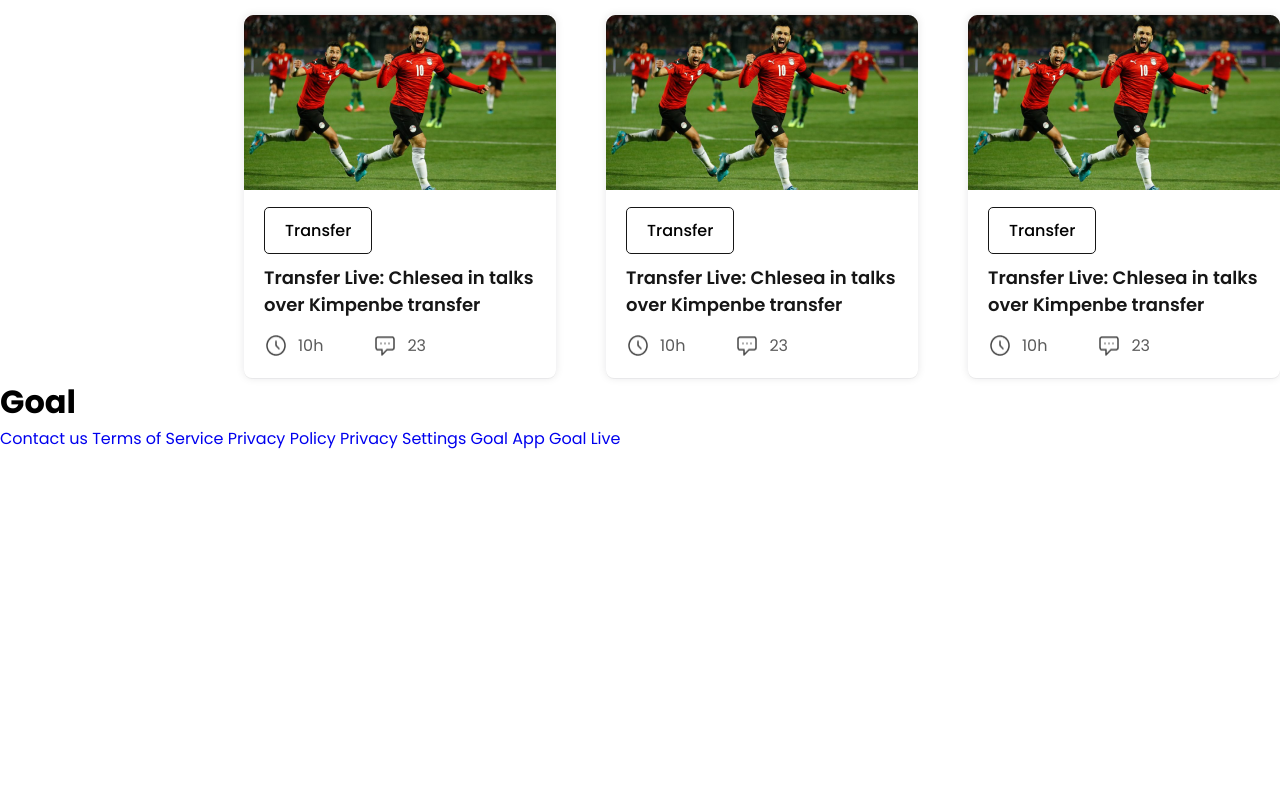
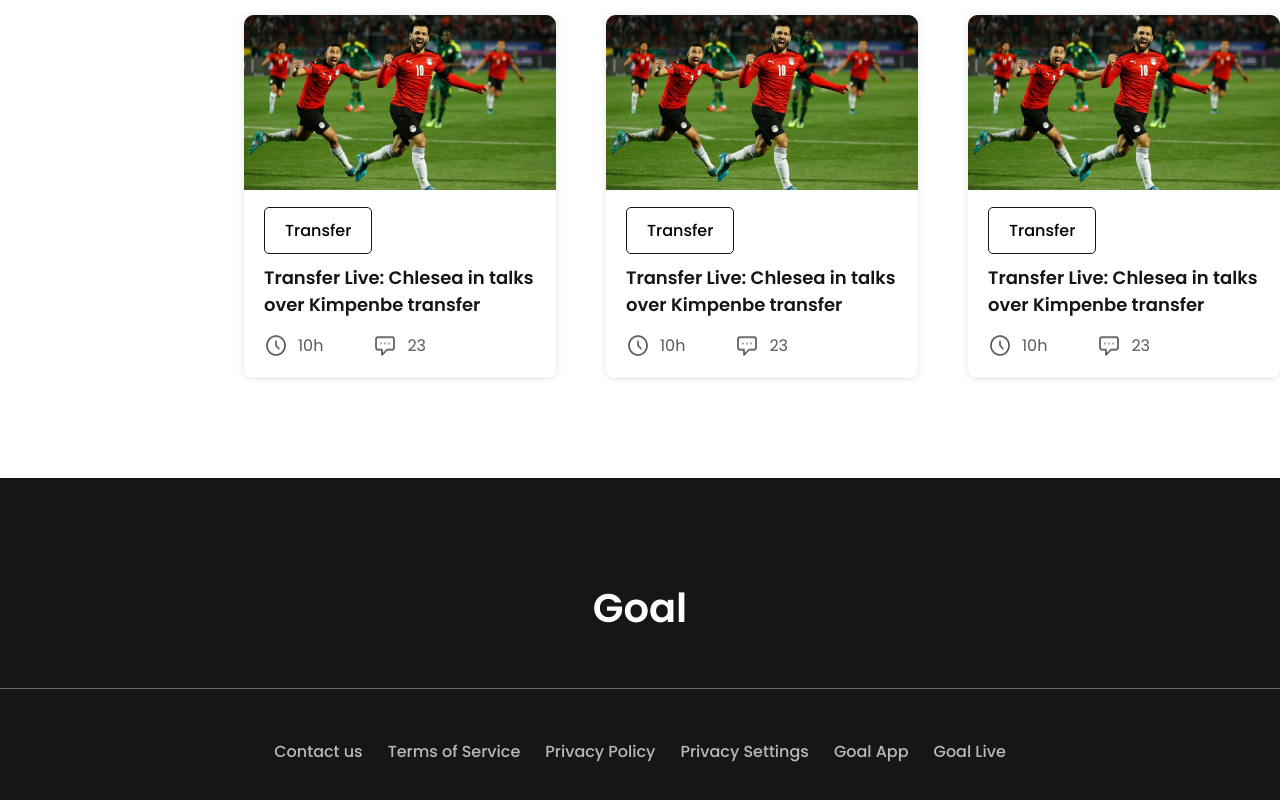
Before and after one commit to uttamsdev/football-world-cup, a plain HTML site: page index.html in a window 1280 px wide. Shown: the part 1611-2411 px from the top of the page. Drawn offline with Linux system fonts and the light colour scheme.

Commit message:
footer done

```diff
--- a/style.css
+++ b/style.css
@@ -121,6 +121,32 @@
     display: flex;
     gap: 10px;
 }
-.footer{
+footer{
+    margin-top: 100px;
     height: 444px;
+    background-color: #161616;
 }
+.footer h1{
+    font-weight: 600;
+    text-align: center;
+    color: white;
+    font-size: 40px;
+    padding-top: 100px;
+    padding-bottom: 50px;
+}
+.hr{
+    margin: 0 auto;
+    width: 1320px;
+    height: 1px;
+    background-color: rgba(255, 255, 255, 0.35);
+}
+.links{
+    display: flex;
+    justify-content: center;
+    gap: 25px;
+    margin-top: 50px;
+}
+.links a{
+    color: #B9B9B9;
+    font-weight: 500;
+}
```
